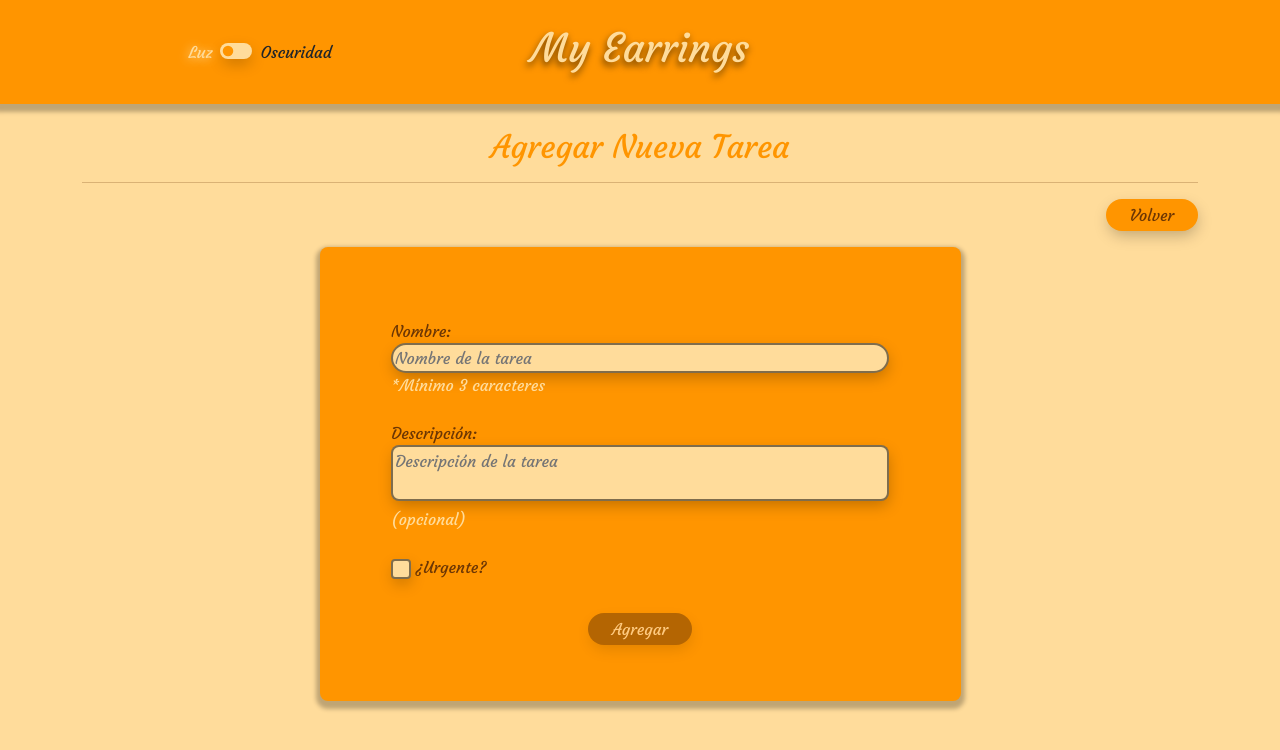
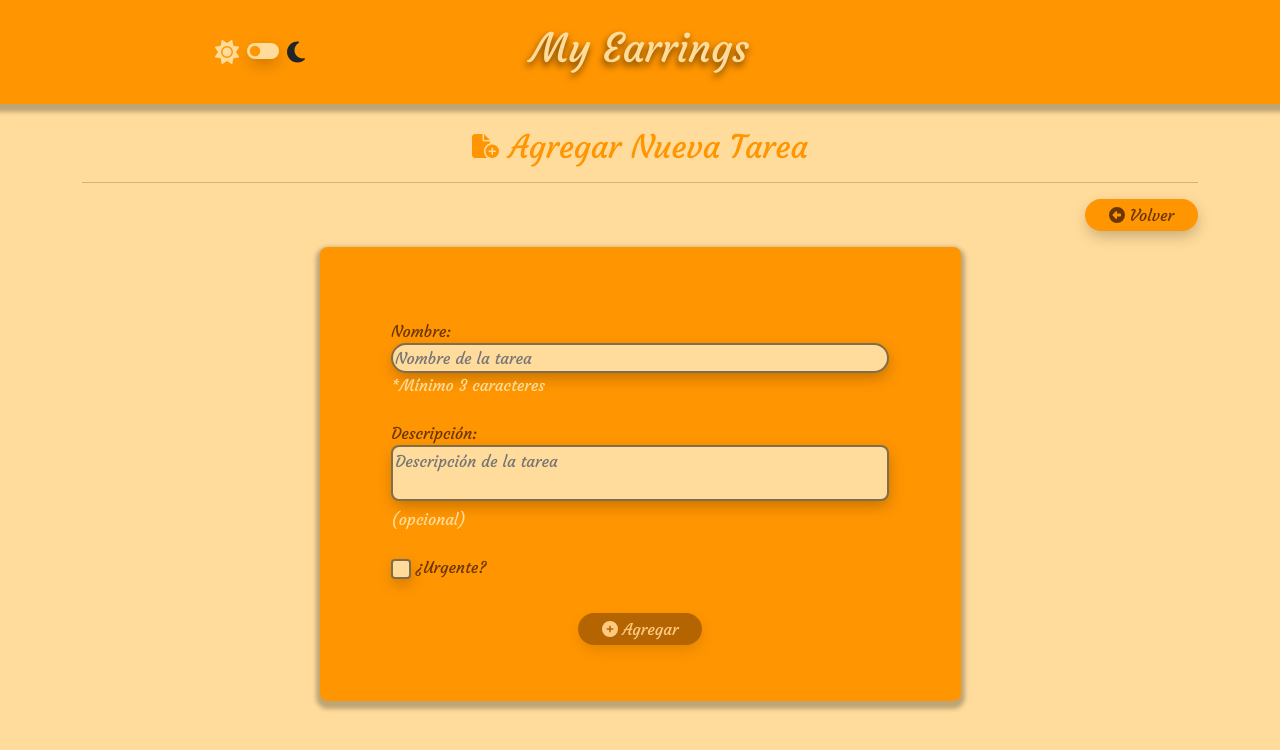
Before and after one commit to KhrisSalazar98/myEarrings, a React (Create React App) app: page /nueva_tarea in a window 1280 px wide. Shown: the top 750 px of the page. Built offline with nearby package versions, Linux system fonts and the light colour scheme.

Commit message:
Iconos, y colores PWA modificados

```diff
--- a/public/index.html
+++ b/public/index.html
@@ -4,7 +4,7 @@
     <meta charset="utf-8" />
     <link rel="icon" href="%PUBLIC_URL%/favicon.ico" />
     <meta name="viewport" content="width=device-width, initial-scale=1" />
-    <meta name="theme-color" content="#000000" />
+    <meta name="theme-color" content="#6C3604" />
     <meta name="description" content="Aplicación listado de tareas personales (React, Boostrap, Sass, Redux)" />
     <link rel="apple-touch-icon" href="./android/android-launchericon-192-192.png" />
 
--- a/src/components/Contenido.jsx
+++ b/src/components/Contenido.jsx
@@ -4,6 +4,9 @@ import { Link } from  'react-router-dom';
 
 import { useDispatch } from 'react-redux';
 import { deleteTask, checkTask } from '../features/tasks/taskSlice';
+
+import { FontAwesomeIcon } from '@fortawesome/react-fontawesome';
+import {faPlus, faPenToSquare, faListUl, faTriangleExclamation, faThumbsUp} from '@fortawesome/free-solid-svg-icons';
 
 const Contenido = ({selector, selectorTasks}) => {
 
@@ -24,14 +27,14 @@ const Contenido = ({selector, selectorTasks}) => {
         <main>
             <div className="container">
 
-                <h2 className='pt-4 text-center'>Listado de tareas</h2>
+                <h2 className='pt-4 text-center'><FontAwesomeIcon icon={faListUl} size="2xs" /> Listado de tareas</h2>
 
                 <hr/>
 
                 <div className='text-center text-lg-end'>
 
                     <Link to="/nueva_tarea" className='btn_nuevaTarea sombra_btn border-0 px-4 py-1 rounded-pill text-decoration-none' type="button">
-                        Nueva Tarea
+                        <FontAwesomeIcon icon={faPlus} /> Nueva Tarea
                     </Link>
 
                 </div>
@@ -66,18 +69,18 @@ const Contenido = ({selector, selectorTasks}) => {
 
                                     <div className='text-center mt-3'>
                                         {task.status === 0 && <span>Tarea <strong className='fs_20 txt_pendiente'>Pendiente</strong></span>}
-                                        {task.status === 1 && <span>Tarea <strong className='fs_20 txt_urgente'>Urgente</strong></span>}
-                                        {task.status === 2 && <span>Esta tarea está <strong className='fs_20 txt_completado'>Completada</strong></span>}
+                                        {task.status === 1 && <span>Tarea <strong className='fs_20 txt_urgente'>Urgente <FontAwesomeIcon icon={faTriangleExclamation} /></strong></span>}
+                                        {task.status === 2 && <span>Esta tarea está <strong className='fs_20 txt_completado'>Completada <FontAwesomeIcon icon={faThumbsUp} /></strong></span>}
                                     </div>
 
                                     <div className='text-center mt-4 mb-3'>
                                         {task.status === 2 ?
                                             <>
-                                                <button className='btn_editar_disable sombra_btn border-0 px-4 py-1 rounded-pill' type="button">Editar</button>
+                                                <button className='btn_editar_disable sombra_btn border-0 px-4 py-1 rounded-pill' type="button"><FontAwesomeIcon icon={faPenToSquare} /> Editar</button>
                                             </>
                                             :
                                             <>
-                                                <Link to={`/editar_tarea/${task.id}`} className='btn_editar sombra_btn border-0 px-4 py-1 rounded-pill text-decoration-none' type="button">Editar</Link>
+                                                <Link to={`/editar_tarea/${task.id}`} className='btn_editar sombra_btn border-0 px-4 py-1 rounded-pill text-decoration-none' type="button"><FontAwesomeIcon icon={faPenToSquare} /> Editar</Link>
                                             </>
                                         }
 
--- a/src/components/Header.jsx
+++ b/src/components/Header.jsx
@@ -2,6 +2,9 @@ import React from 'react';
 
 import { useDispatch } from 'react-redux';
 import { changeTheme } from '../features/theme/themeSlice';
+
+import { FontAwesomeIcon } from '@fortawesome/react-fontawesome';
+import {faSun, faMoon} from '@fortawesome/free-solid-svg-icons';
 
 const Header = ({selector}) => {
 
@@ -17,13 +20,13 @@ const Header = ({selector}) => {
             <div className='container'>
                 <div className="row">
                     <div className="col-12 col-sm-12 col-lg-4 d-flex justify-content-center align-items-center">
-                        <label className={`${selector.isChecked ? "" : "opcTheme"} form-check-label`} htmlFor="flexSwitchCheckDefault">Luz</label>
+                        <label className={`${selector.isChecked ? "" : "opcTheme"} form-check-label`} htmlFor="flexSwitchCheckDefault"><FontAwesomeIcon icon={faSun} size='xl' /></label>
                         <div className="form-check form-switch mt-3 mt-lg-0 ms-2">
 
                             <input onChange={toggleTheme} checked={selector.isChecked} className="sombra_btn form-check-input" type="checkbox" role="switch" id="flexSwitchCheckDefault"/>
 
                         </div>
-                        <label className={`${selector.isChecked ? "opcTheme" : ""} form-check-label`} htmlFor="flexSwitchCheckDefault">Oscuridad</label>
+                        <label className={`${selector.isChecked ? "opcTheme" : ""} form-check-label`} htmlFor="flexSwitchCheckDefault"><FontAwesomeIcon icon={faMoon} size='xl' /></label>
                     </div>
 
                     <div className="col-12 col-sm-12 col-lg-4">
--- a/src/components/TaskForm.jsx
+++ b/src/components/TaskForm.jsx
@@ -6,6 +6,9 @@ import { useDispatch, useSelector } from 'react-redux';
 import { addTask, editTask } from '../features/tasks/taskSlice';
 
 import { Link, useNavigate, useParams } from 'react-router-dom';
+
+import { FontAwesomeIcon } from '@fortawesome/react-fontawesome';
+import {faCircleLeft, faFileCirclePlus, faFilePen, faCirclePlus, faPencil} from '@fortawesome/free-solid-svg-icons';
 
 
 const TaskForm = ({txt_titulo, txt_btn}) => {
@@ -80,14 +83,14 @@ const TaskForm = ({txt_titulo, txt_btn}) => {
     return (
         <div className='taskForm'>
             <div className='container'>
-                <h2 className='pt-4 text-center'>{txt_titulo}</h2>
+                <h2 className='pt-4 text-center'>{txt_titulo === "Agregar Nueva Tarea" ? <FontAwesomeIcon icon={faFileCirclePlus} size="xs" /> : <FontAwesomeIcon icon={faFilePen} size="xs" />} {txt_titulo}</h2>
 
                 <hr/>
 
                 <div className='text-center text-lg-end'>
 
                     <Link to="/" className='btn_nuevaTarea sombra_btn border-0 px-4 py-1 rounded-pill text-decoration-none' type="button">
-                        Volver
+                        <FontAwesomeIcon icon={faCircleLeft} /> Volver
                     </Link>
 
                 </div>
@@ -144,7 +147,7 @@ const TaskForm = ({txt_titulo, txt_btn}) => {
                                     </div>
 
                                     <div className='col-12 col-sm-12 col-xl-11 my-2 text-center'>
-                                        <button className={`${params.id ? '' : 'btn_disabled'} btn_editar sombra_btn border-0 px-4 py-1 rounded-pill`} id="btnAgregar" type="submit">{txt_btn}</button>
+                                        <button className={`${params.id ? '' : 'btn_disabled'} btn_editar sombra_btn border-0 px-4 py-1 rounded-pill`} id="btnAgregar" type="submit">{txt_btn === "Agregar" ? <FontAwesomeIcon icon={faCirclePlus} /> : <FontAwesomeIcon icon={faPencil} />} {txt_btn}</button>
                                     </div>
                                 </div>
 
```
Also changed, not shown: public/manifest.json.
